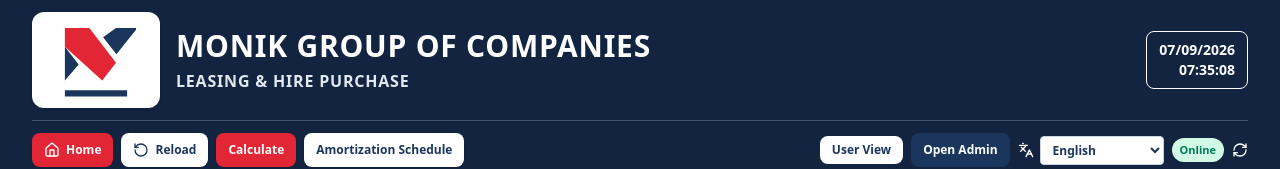
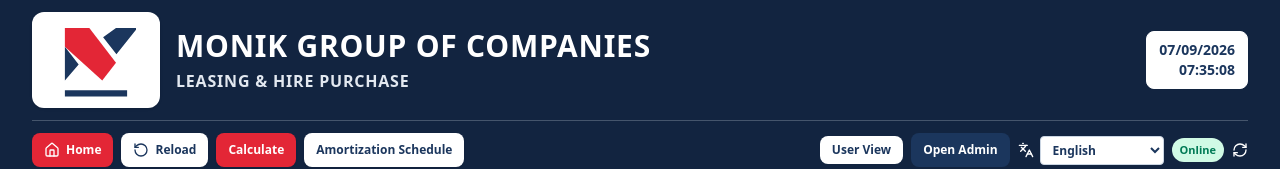
Before and after one commit to yasoofficial2024-alt/Monik_Leasing, a React (Vite) app: page / in a window 1280 px wide. Shown: the top 169 px of the page. Built offline with nearby package versions, Linux system fonts and the light colour scheme; no server answers.

Commit message:
Set white date and time header box

```diff
--- a/src/components/Navbar.tsx
+++ b/src/components/Navbar.tsx
@@ -57,7 +57,7 @@ export const Navbar: React.FC<NavbarProps> = ({
                 <p className="text-sm sm:text-base text-slate-200 font-black tracking-wider uppercase mt-1">LEASING &amp; HIRE PURCHASE</p>
               </div>
             </div>
-            <div className="date-time-box text-left lg:text-right text-xs sm:text-sm font-bold text-white whitespace-nowrap">
+            <div className="date-time-box text-left lg:text-right text-xs sm:text-sm font-bold whitespace-nowrap">
               <div>{currentDateTime.toLocaleDateString('en-GB')}</div>
               <div>{currentDateTime.toLocaleTimeString('en-GB')}</div>
             </div>
--- a/src/index.css
+++ b/src/index.css
@@ -75,6 +75,8 @@
   .date-time-box {
     border: 1px solid #ffffff;
     border-radius: 0.5rem;
+    background: #ffffff;
+    color: #1b365d;
     padding: 0.5rem 0.75rem;
     line-height: 1.35;
   }
```
